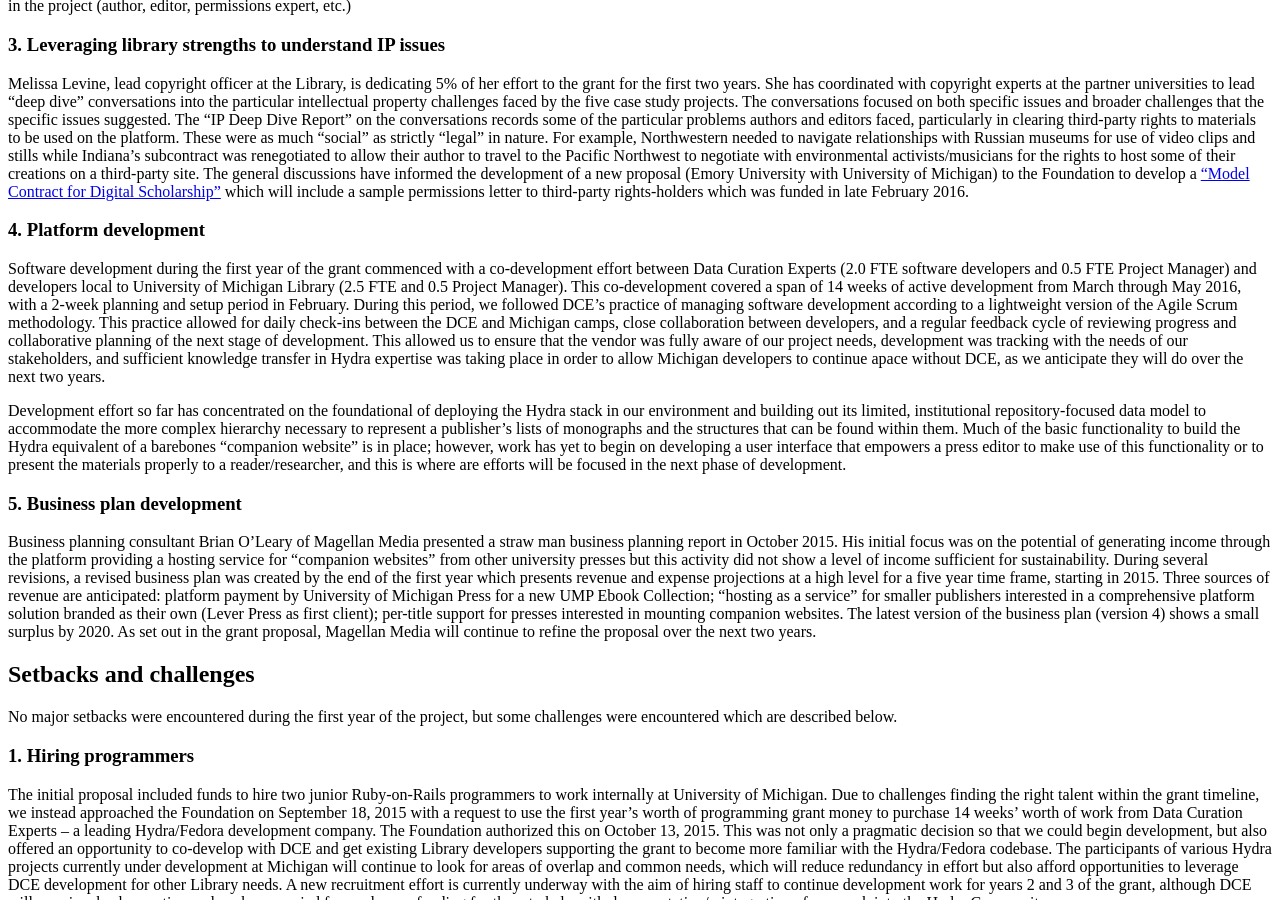
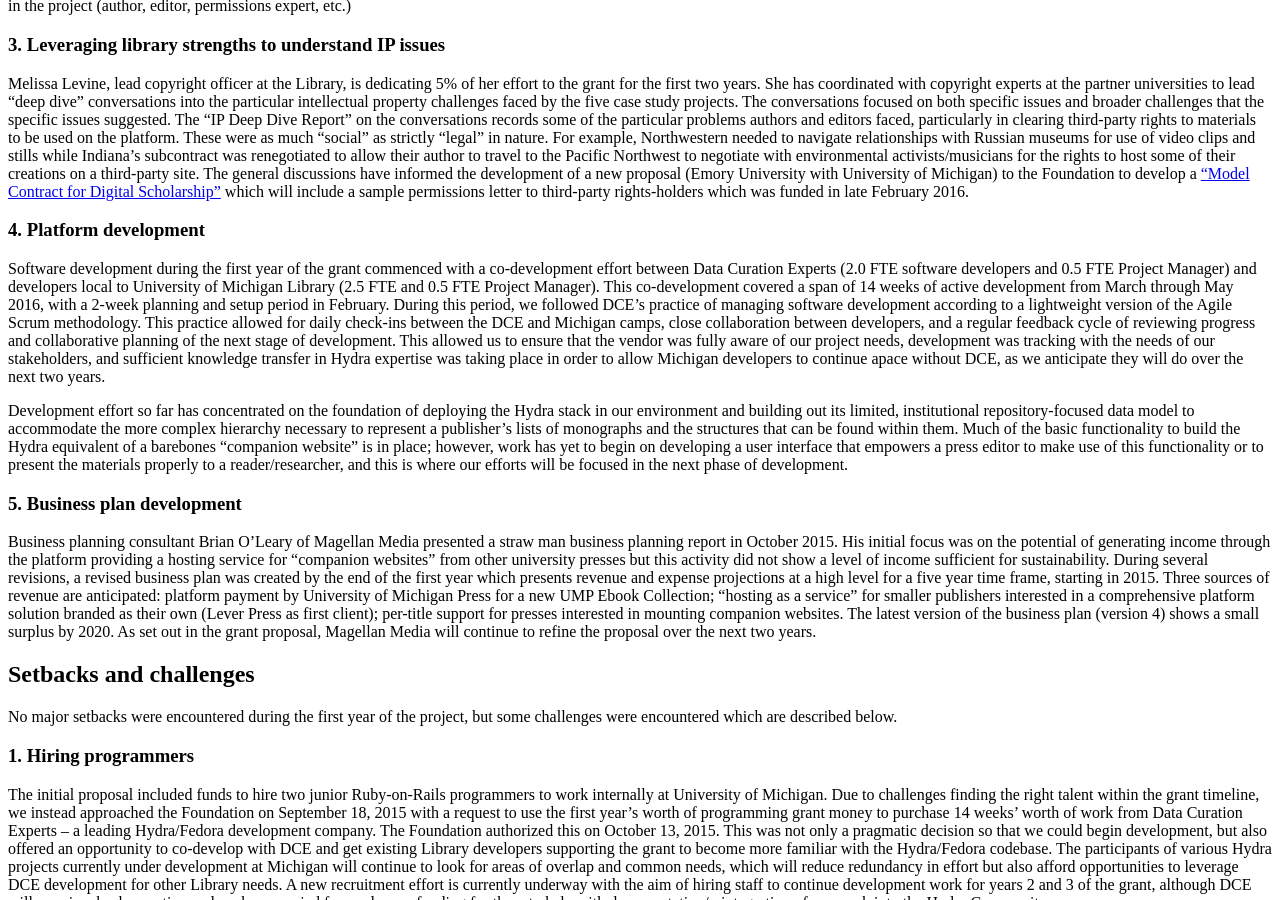
Before and after one commit to mlibrary/fulcrum, a Jekyll site: the page built from _posts/2016-06-30-year-one-report.markdown, in a window 1280 px wide and 900 px high, scrolled down 1093 px. Built offline with Jekyll 4.4.1, drawn with Linux system fonts in a browser that asks for light colours; a script that is not in the unit is left out.

Commit message:
Update 2016-06-30-year-one-report.markdown
Fixing typos

```diff
--- a/_posts/2016-06-30-year-one-report.markdown
+++ b/_posts/2016-06-30-year-one-report.markdown
@@ -25,9 +25,9 @@
 Melissa Levine, lead copyright officer at the Library, is dedicating 5% of her effort to the grant for the first two years. She has coordinated with copyright experts at the partner universities to lead “deep dive” conversations into the particular intellectual property challenges faced by the five case study projects. The conversations focused on both specific issues and broader challenges that the specific issues suggested. The “IP Deep Dive Report” on the conversations records some of the particular problems authors and editors faced, particularly in clearing third-party rights to materials to be used on the platform. These were as much “social” as strictly “legal” in nature. For example, Northwestern needed to navigate relationships with Russian museums for use of video clips and stills while Indiana’s subcontract was renegotiated to allow their author to travel to the Pacific Northwest to negotiate with environmental activists/musicians for the rights to host some of their creations on a third-party site. The general discussions have informed the development of a new proposal (Emory University with University of Michigan) to the Foundation to develop a [“Model Contract for Digital Scholarship”](http://www.publishing.umich.edu/projects/model-contract/) which will include a sample permissions letter to third-party rights-holders which was funded in late February 2016.
 
 ### 4. Platform development
-Software development during the first year of the grant commenced with a co-development effort between Data Curation Experts (2.0 FTE software developers and 0.5 FTE Project Manager) and developers local to University of Michigan Library (2.5 FTE and 0.5 Project Manager). This co-development covered a span of 14 weeks of active development from March through May 2016, with a 2-week planning and setup period in February. During this period, we followed DCE’s practice of managing software development according to a lightweight version of the Agile Scrum methodology. This practice allowed for daily check-ins between the DCE and Michigan camps, close collaboration between developers, and a regular feedback cycle of reviewing progress and collaborative planning of the next stage of development. This allowed us to ensure that the vendor was fully aware of our project needs, development was tracking with the needs of our stakeholders, and sufficient knowledge transfer in Hydra expertise was taking place in order to allow Michigan developers to continue apace without DCE, as we anticipate they will do over the next two years.
+Software development during the first year of the grant commenced with a co-development effort between Data Curation Experts (2.0 FTE software developers and 0.5 FTE Project Manager) and developers local to University of Michigan Library (2.5 FTE and 0.5 FTE Project Manager). This co-development covered a span of 14 weeks of active development from March through May 2016, with a 2-week planning and setup period in February. During this period, we followed DCE’s practice of managing software development according to a lightweight version of the Agile Scrum methodology. This practice allowed for daily check-ins between the DCE and Michigan camps, close collaboration between developers, and a regular feedback cycle of reviewing progress and collaborative planning of the next stage of development. This allowed us to ensure that the vendor was fully aware of our project needs, development was tracking with the needs of our stakeholders, and sufficient knowledge transfer in Hydra expertise was taking place in order to allow Michigan developers to continue apace without DCE, as we anticipate they will do over the next two years.
 
-Development effort so far has concentrated on the foundational of deploying the Hydra stack in our environment and building out its limited, institutional repository-focused data model to accommodate the more complex hierarchy necessary to represent a publisher’s lists of monographs and the structures that can be found within them. Much of the basic functionality to build the Hydra equivalent of a barebones “companion website” is in place; however, work has yet to begin on developing a user interface that empowers a press editor to make use of this functionality or to present the materials properly to a reader/researcher, and this is where are efforts will be focused in the next phase of development.
+Development effort so far has concentrated on the foundation of deploying the Hydra stack in our environment and building out its limited, institutional repository-focused data model to accommodate the more complex hierarchy necessary to represent a publisher’s lists of monographs and the structures that can be found within them. Much of the basic functionality to build the Hydra equivalent of a barebones “companion website” is in place; however, work has yet to begin on developing a user interface that empowers a press editor to make use of this functionality or to present the materials properly to a reader/researcher, and this is where our efforts will be focused in the next phase of development.
 
 ### 5. Business plan development
 Business planning consultant Brian O’Leary of Magellan Media presented a straw man business planning report in October 2015. His initial focus was on the potential of generating income through the platform providing a hosting service for “companion websites” from other university presses but this activity did not show a level of income sufficient for sustainability. During several revisions, a revised business plan was created by the end of the first year which presents revenue and expense projections at a high level for a five year time frame, starting in 2015. Three sources of revenue are anticipated: platform payment by University of Michigan Press for a new UMP Ebook Collection; “hosting as a service” for smaller publishers interested in a comprehensive platform solution branded as their own (Lever Press as first client); per-title support for presses interested in mounting companion websites. The latest version of the business plan (version 4) shows a small surplus by 2020. As set out in the grant proposal, Magellan Media will continue to refine the proposal over the next two years.
```
